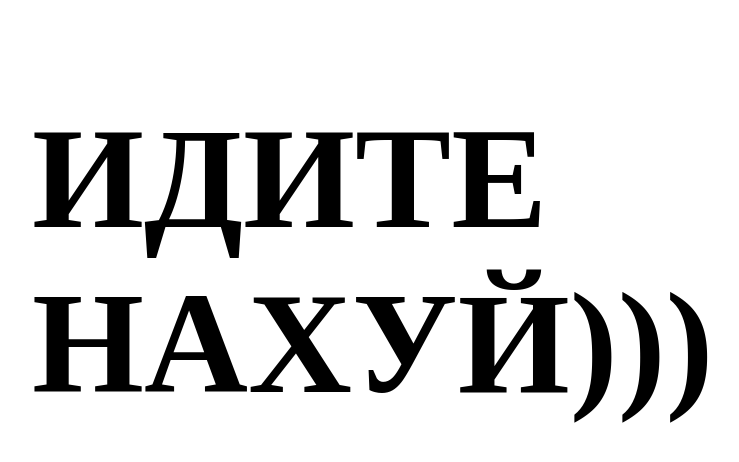
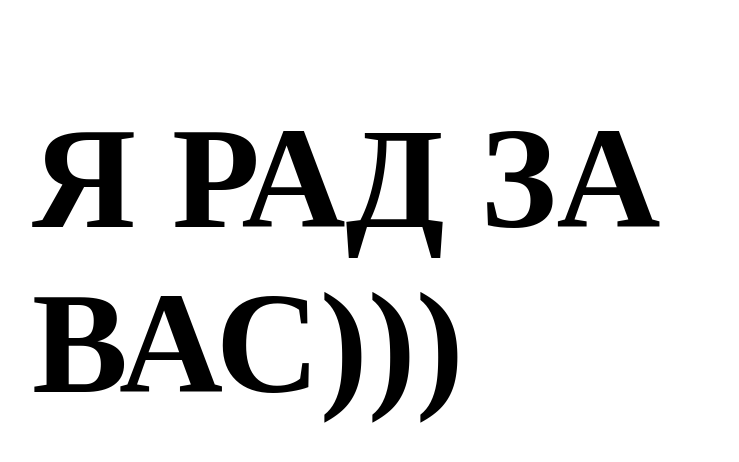
Before and after one commit to HahDasModell/Resume2JZ, a plain HTML site: page fuckoff.html in a window 1280 px wide. Shown: the whole page, without its empty margins (176-915 px from the left). Drawn offline with Linux system fonts and the light colour scheme.

Commit message:
Update fuckoff.html
1

```diff
--- a/fuckoff.html
+++ b/fuckoff.html
@@ -8,6 +8,6 @@
     <title>Document</title>
 </head>
 <body>
-    <div class="q0"><h1>ИДИТЕ НАХУЙ)))</h1></div>
+    <div class="q0"><h1>Я РАД ЗА ВАС)))</h1></div>
 </body>
 </html>
```
